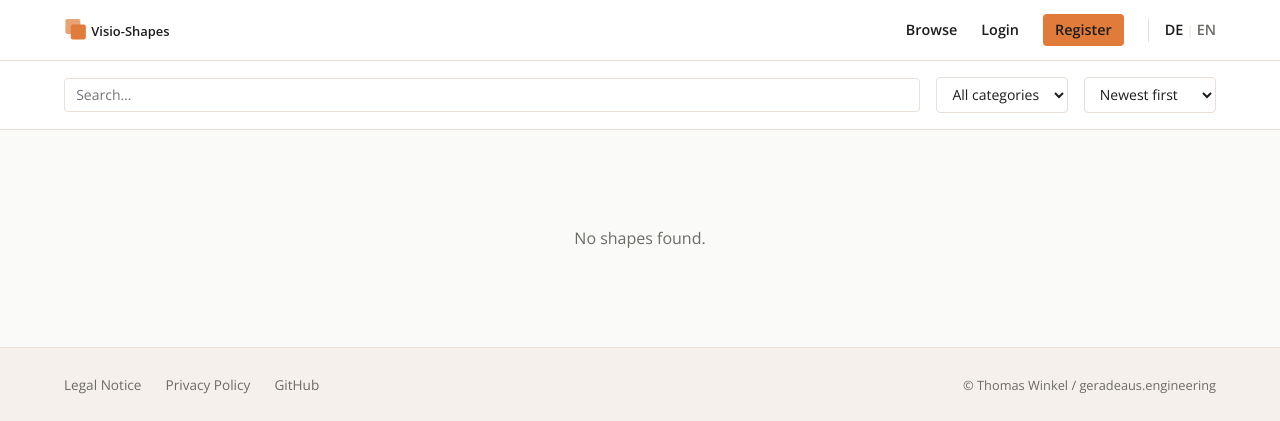
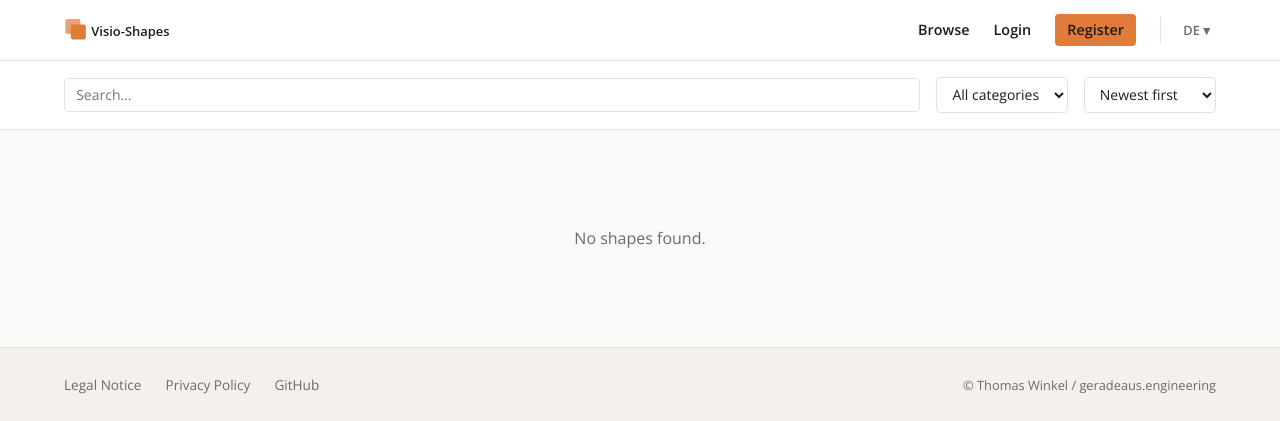
Before and after one commit to ThomasWinkel/Visio-Shapes-Server, a Flask app: page /browse in a window 1280 px wide. Shown: the top 421 px of the page. Run offline with Flask 3, Linux system fonts and the light colour scheme; data that the repository does not hold is empty.

Commit message:
Kategorie Bug

```diff
--- a/app/static/css/browser.css
+++ b/app/static/css/browser.css
@@ -484,27 +484,59 @@ dialog p {
 
 /* ── Language Switcher ── */
 .lang-switcher {
-  display: flex;
-  align-items: center;
-  gap: 0.2rem;
-  font-size: 0.8rem;
+  position: relative;
   padding-left: var(--space-2);
   border-left: 1px solid var(--color-border);
 }
-.lang-switcher a {
+.lang-details {
+  position: relative;
+}
+.lang-details summary {
+  list-style: none;
+  cursor: pointer;
+  font-size: 0.8rem;
+  font-weight: var(--font-weight-semibold);
   color: var(--color-text-muted);
-  font-weight: var(--font-weight-semibold);
-  text-decoration: none;
+  padding: 0.2rem 0.4rem;
+  border-radius: var(--radius-button);
+  user-select: none;
   transition: color var(--transition-fast);
 }
-.lang-switcher a:hover {
+.lang-details summary::-webkit-details-marker { display: none; }
+.lang-details summary::after { content: ' ▾'; }
+.lang-details[open] summary::after { content: ' ▴'; }
+.lang-details summary:hover {
   color: var(--color-accent);
 }
-.lang-switcher a.lang-active {
+.lang-dropdown {
+  position: absolute;
+  right: 0;
+  top: calc(100% + 0.4rem);
+  background: var(--color-surface);
+  border: 1px solid var(--color-border);
+  border-radius: var(--radius-card);
+  box-shadow: 0 4px 12px rgba(0, 0, 0, 0.1);
+  list-style: none;
+  padding: var(--space-1) 0;
+  margin: 0;
+  min-width: 7rem;
+  z-index: 100;
+}
+.lang-dropdown li a {
+  display: block;
+  padding: var(--space-1) var(--space-2);
+  font-size: 0.85rem;
+  color: var(--color-text-muted);
+  text-decoration: none;
+  transition: background var(--transition-fast), color var(--transition-fast);
+}
+.lang-dropdown li a:hover {
+  background: var(--color-surface-alt);
   color: var(--color-text);
 }
-.lang-sep {
-  color: var(--color-border);
+.lang-dropdown li a.lang-active {
+  color: var(--color-text);
+  font-weight: var(--font-weight-semibold);
 }
 
 /* ── Empty / Loading States ── */
--- a/app/static/js/browse.js
+++ b/app/static/js/browse.js
@@ -98,6 +98,7 @@ function applyFilter() {
 }
 
 function populateCategories() {
+  while (categoryFilter.options.length > 1) categoryFilter.remove(1);
   const cats = new Set();
   allShapes.forEach(shape => {
     shape.keywords.split(',').forEach(k => {
--- a/app/templates/base_browser.html
+++ b/app/templates/base_browser.html
@@ -26,9 +26,13 @@
           <li><a href="/register" class="btn btn-primary btn-sm">{{ _('Register') }}</a></li>
         {% endif %}
         <li class="lang-switcher">
-          <a href="{{ url_for('set_lang', lang='de') }}"{% if current_locale == 'de' %} class="lang-active"{% endif %}>DE</a>
-          <span class="lang-sep">|</span>
-          <a href="{{ url_for('set_lang', lang='en') }}"{% if current_locale == 'en' %} class="lang-active"{% endif %}>EN</a>
+          <details class="lang-details">
+            <summary class="lang-btn">{{ current_locale | upper }}</summary>
+            <ul class="lang-dropdown">
+              <li><a href="{{ url_for('set_lang', lang='de') }}"{% if current_locale == 'de' %} class="lang-active"{% endif %}>Deutsch</a></li>
+              <li><a href="{{ url_for('set_lang', lang='en') }}"{% if current_locale == 'en' %} class="lang-active"{% endif %}>English</a></li>
+            </ul>
+          </details>
         </li>
       </ul>
     </div>
```
